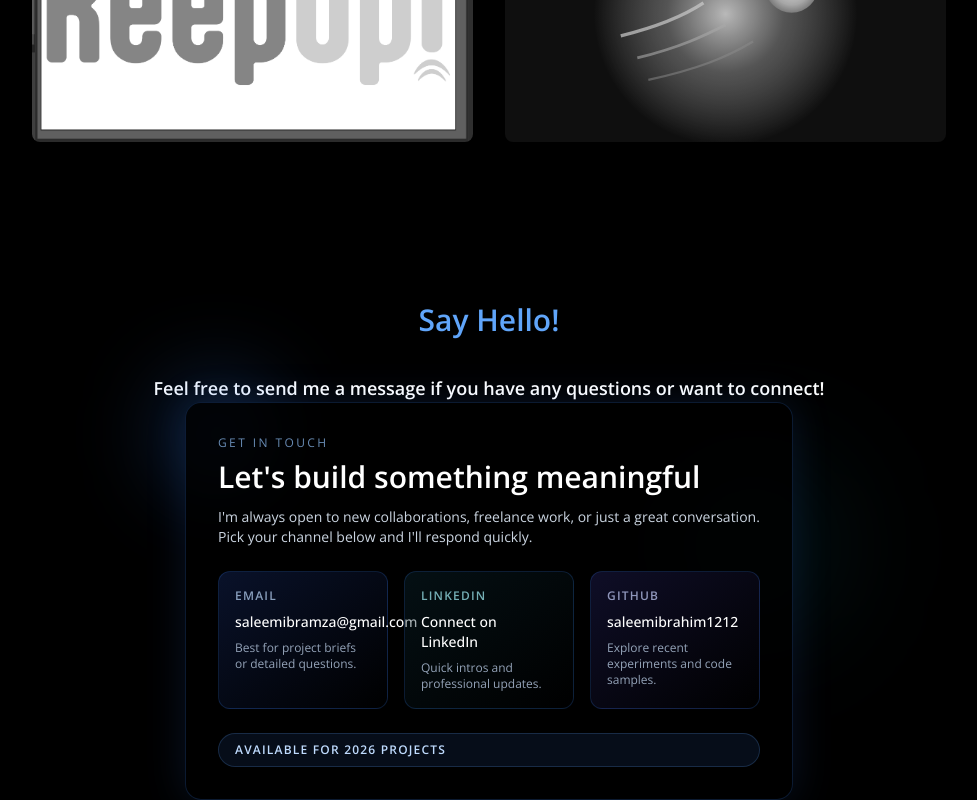
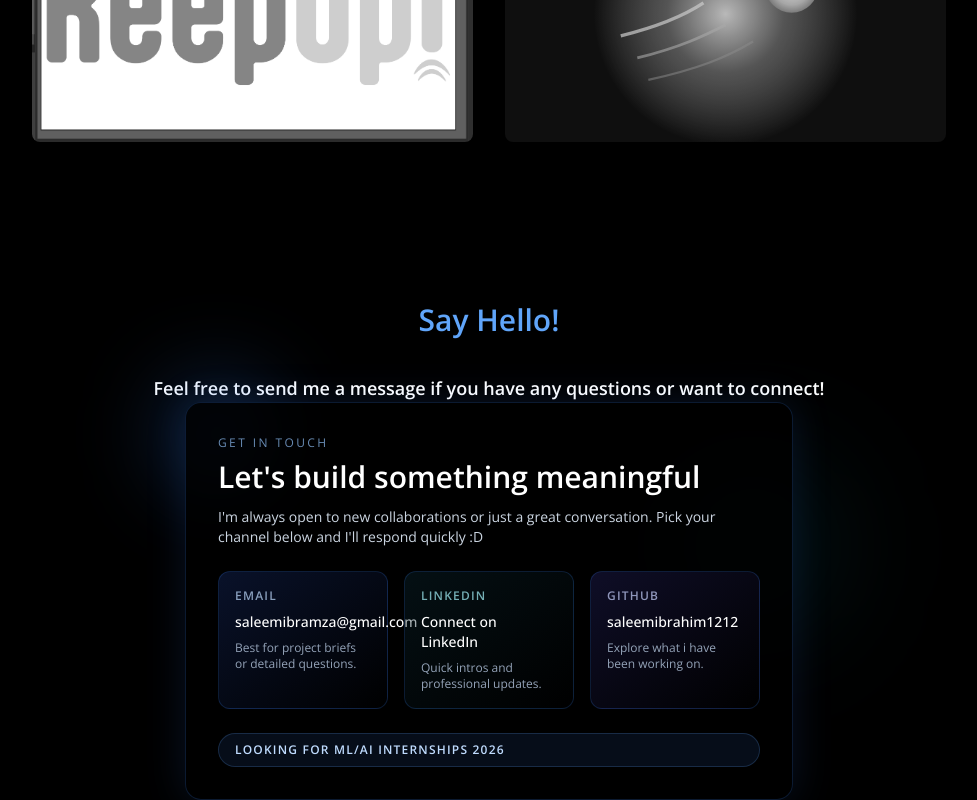
Before and after one commit to SaleemIbrahim1212/saleemportfolio, a Next.js app: page / in a window 1280 px wide. Shown: the part 3264-4064 px from the top of the page, without its empty margins (151-1128 px from the left). Built offline with nearby package versions, Linux system fonts and the light colour scheme.

Commit message:
Adding more details

```diff
--- a/src/app/components/ContactForm.jsx
+++ b/src/app/components/ContactForm.jsx
@@ -16,9 +16,9 @@ const ContactForm = () => {
               Let&apos;s build something meaningful
             </h2>
             <p className="mt-3 max-w-xl text-sm text-slate-300">
-              I&apos;m always open to new collaborations, freelance work, or
+              I&apos;m always open to new collaborations or
               just a great conversation. Pick your channel below and I&apos;ll
-              respond quickly.
+              respond quickly :D
             </p>
           </div>
 
@@ -63,13 +63,13 @@ const ContactForm = () => {
                 saleemibrahim1212
               </a>
               <p className="mt-2 text-xs text-slate-400">
-                Explore recent experiments and code samples.
+                Explore what i have been working on.
               </p>
             </div>
           </div>
 
           <div className="rounded-full border border-blue-400/20 bg-blue-500/10 px-4 py-2 text-xs font-semibold uppercase tracking-widest text-blue-200">
-            Available for 2026 projects
+            Looking for ML/AI internships 2026
           </div>
         </div>
       </div>
```
